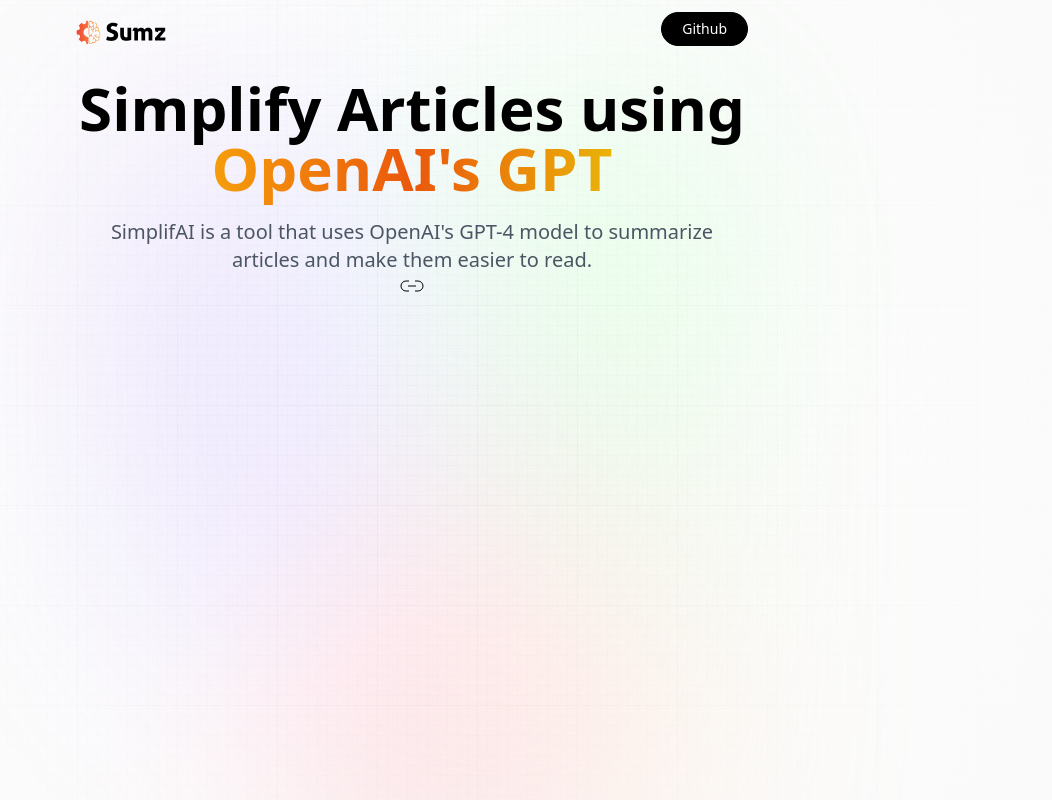
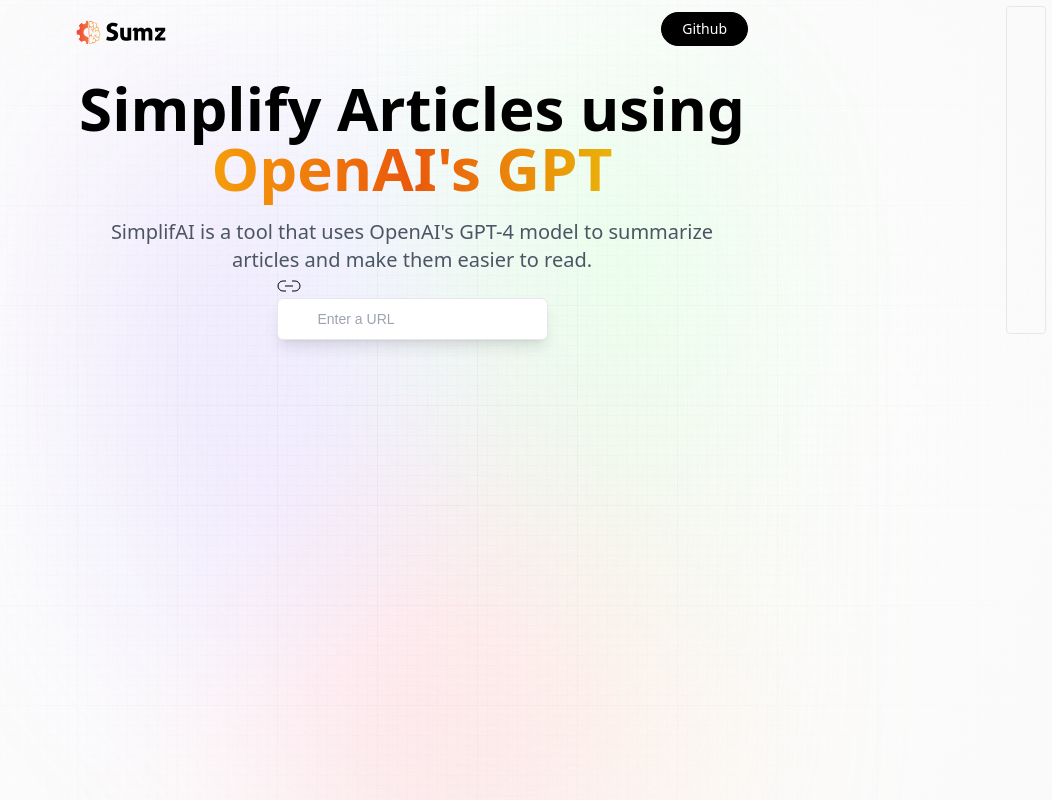
Before and after one commit to MohsinRehman12/simplifAI, a React (Vite) app: page / in a window 1280 px wide. Shown: the whole page, without its empty margins (228-1280 px from the left). Built offline with nearby package versions, Linux system fonts and the light colour scheme; a web font is replaced by a local one.

Commit message:
Finish demo section - some bugs

```diff
--- a/src/components/Demo.jsx
+++ b/src/components/Demo.jsx
@@ -1,23 +1,42 @@
 import { useState, useEffect } from 'react';
-import { copy, linkIcon, loader, tick } from
-'../assets';
+import { copy, linkIcon, loader, tick } from '../assets';
 
 const Demo = () => {
+  const [article, setArticle] = useState({
+    url:'',summary:''
+  });
+  const handleSubmit = async (e) => {
+    alert('Submitted');
+  }
   return (
     <section className="mt-16 w-full max-w-xl">
       {/*Search */}
       <div className="flex flex-col w-full gap-2">
         <form
           className="relative flex justify-center items-center"
-          onSubmit={() => {}}
+          onSubmit={handleSubmit}
         >
           <img
-          src={linkIcon}
-          alt="link_icon"
-          className="absolute left-0 my-2 ml-3 w-5"
+            src={linkIcon}
+            alt="link_icon"
+            className="absolute left-0 my-2 ml-3 w-5"
+          />
+          <input
+            type="url"
+            placeholder="Enter a URL"
+            value={article.url}
+            onChange={(e) => setArticle({ ...
+            article, url: e.target.value })}
+            required
+            className="url_input peer"
+          />
+          <button
+            type="submit"
+            className="submit_btn"
+            peer-focus:border-gray-700
+            peer-focus:text-gray-700
           >
-            {/* timestamp 27:10 */}
-          </img>
+          </button>
         </form>
 
       </div>
```
